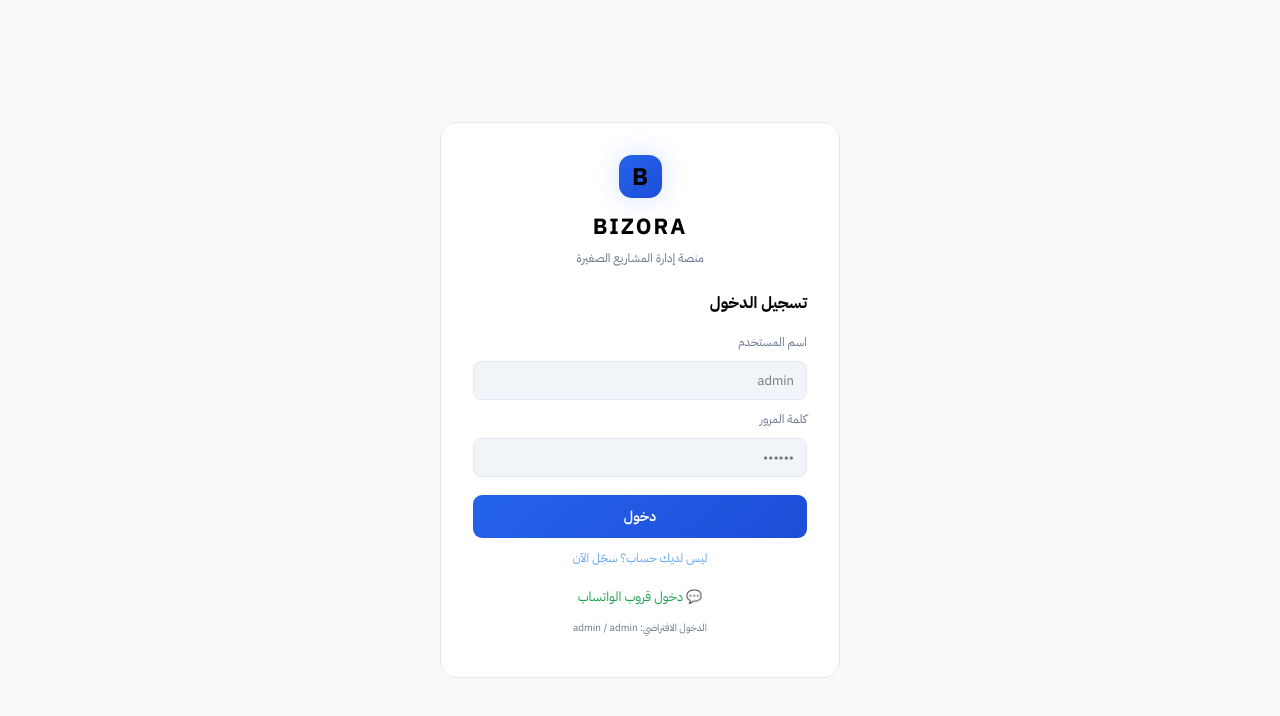
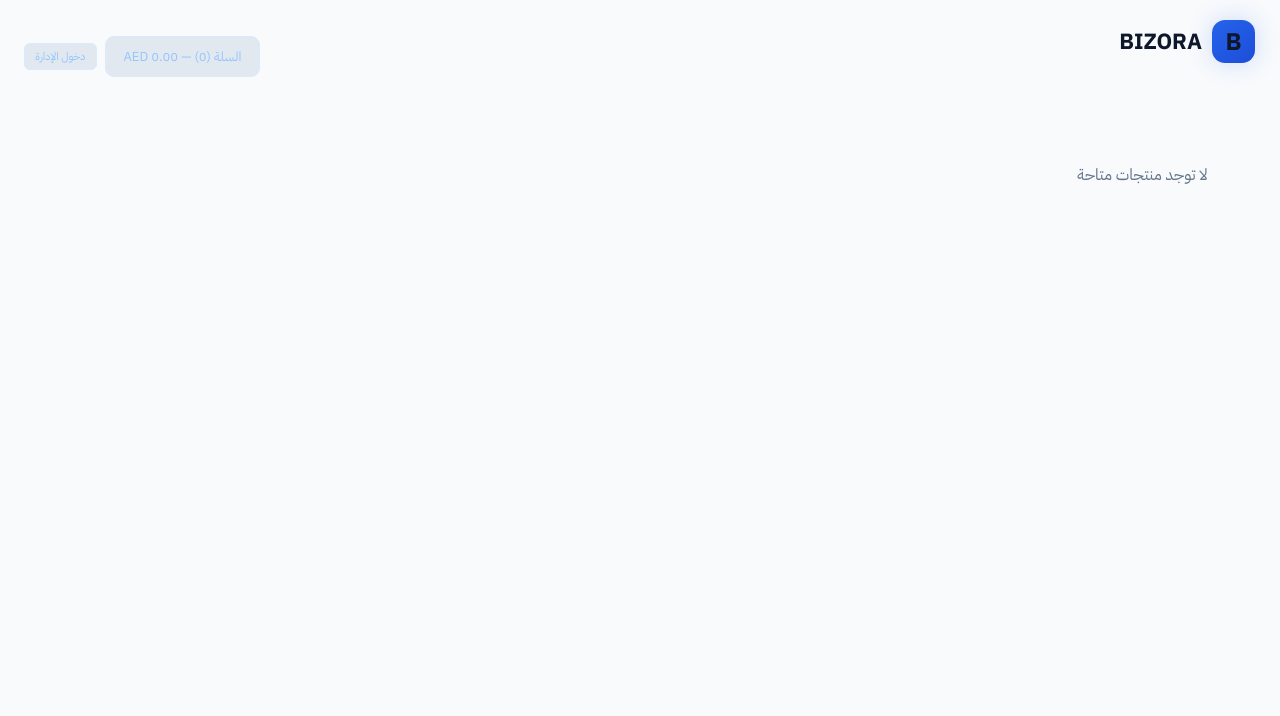
Before and after one commit to mohammadnooralkabiri-creator/bizora, a React (Vite) app: page / in a window 1280 px wide. Shown: the top 716 px of the page. Built offline with nearby package versions, Linux system fonts and the light colour scheme.

Commit message:
Add public storefront and hide admin interfaces for guests

```diff
--- a/src/App.css
+++ b/src/App.css
@@ -841,6 +841,16 @@ footer {
   .two-col { grid-template-columns: 1fr; }
 }
 
+.storefront { min-height: 100vh; background: #F8FAFC; color: #0F172A; padding: 20px; }
+.store-header { display: flex; justify-content: space-between; align-items: center; margin-bottom: 24px; flex-wrap: wrap; gap: 12px; }
+.store-header .brand { display: flex; align-items: center; gap: 10px; }
+.store-header .brand h1 { font-size: 22px; margin: 0; }
+.store-actions { display: flex; gap: 8px; align-items: center; }
+.product-grid { display: grid; grid-template-columns: repeat(auto-fill, minmax(220px, 1fr)); gap: 16px; }
+.product-card { background: #FFFFFF; border: 1px solid #E2E8F0; border-radius: 12px; padding: 16px; display: flex; flex-direction: column; gap: 8px; box-shadow: 0 1px 3px rgba(0,0,0,0.06); }
+.product-card h3 { margin: 0; font-size: 16px; }
+.product-card strong { font-size: 18px; color: #2563EB; }
+
 @media (max-width: 700px) {
   .sidebar { width: 65px; padding: 20px 8px; }
   .brand { justify-content: center; padding: 0 0 25px; }
--- a/src/App.tsx
+++ b/src/App.tsx
@@ -2,6 +2,7 @@ import { useState } from 'react';
 import { useStore } from './store';
 import Sidebar from './components/Sidebar';
 import Login from './pages/Login';
+import Storefront from './pages/Storefront';
 import Dashboard from './pages/Dashboard';
 import Orders from './pages/Orders';
 import Products from './pages/Products';
@@ -61,12 +62,19 @@ const ROLE_PAGES: Record<string, string[]> = {
 function App() {
   const { state, logout } = useStore();
   const [active, setActive] = useState('dashboard');
+  const [showLogin, setShowLogin] = useState(false);
+
+  if (!state.user && !showLogin) {
+    return <Storefront onAdminLogin={() => setShowLogin(true)} />;
+  }
 
   if (!state.user) {
-    return <Login onLogin={() => setActive('dashboard')} />;
+    return <Login onLogin={() => { setShowLogin(false); setActive('dashboard'); }} />;
   }
 
-  const role = state.user.role || 'employee';
+  const user = state.user;
+
+  const role = user.role || 'employee';
   const allowed = ROLE_PAGES[role] || ['dashboard'];
   const safeActive = allowed.includes(active) ? active : 'dashboard';
 
@@ -82,7 +90,7 @@ function App() {
         orderCount={pendingOrders}
         lowStockCount={lowStockCount}
         onLogout={logout}
-        user={state.user.username}
+        user={user.username}
         role={role}
       />
       <main className="main">
@@ -90,7 +98,7 @@ function App() {
           <div className="breadcrumb">مساحة العمل <span>/</span> {activeLabel(safeActive)}</div>
           <div className="top-actions">
             {lowStockCount > 0 && <span className="top-alert">⚠ {lowStockCount}</span>}
-            <div className="top-avatar">{state.user.username.charAt(0).toUpperCase()}</div>
+            <div className="top-avatar">{user.username.charAt(0).toUpperCase()}</div>
           </div>
         </header>
         <section className="content">
--- /dev/null
+++ b/src/pages/Storefront.tsx
@@ -0,0 +1,104 @@
+import React, { useState } from 'react';
+import { useStore } from '../store';
+import Modal from '../components/Modal';
+
+export default function Storefront({ onAdminLogin }: { onAdminLogin: () => void }) {
+  const { state, addOrder, addInvoice } = useStore();
+  const { products, settings } = state;
+  const [cart, setCart] = useState<{ productId: string; qty: number }[]>([]);
+  const [checkoutOpen, setCheckoutOpen] = useState(false);
+  const [customerName, setCustomerName] = useState('');
+  const [phone, setPhone] = useState('');
+  const [address, setAddress] = useState('');
+  const [success, setSuccess] = useState('');
+
+  const addToCart = (productId: string) => {
+    setCart((prev) => {
+      const existing = prev.find((c) => c.productId === productId);
+      if (existing) return prev.map((c) => (c.productId === productId ? { ...c, qty: c.qty + 1 } : c));
+      return [...prev, { productId, qty: 1 }];
+    });
+  };
+
+  const total = cart.reduce((s, c) => {
+    const p = products.find((x) => x.id === c.productId);
+    return s + (p ? p.price * c.qty : 0);
+  }, 0);
+
+  const submitOrder = (e: React.FormEvent) => {
+    e.preventDefault();
+    if (!customerName.trim() || cart.length === 0) return;
+    const orderItems = cart.map((c) => {
+      const p = products.find((x) => x.id === c.productId)!;
+      return { productId: p.id, productName: p.name, qty: c.qty, price: p.price, cost: p.cost };
+    });
+    const order = addOrder({
+      customerName: customerName.trim(),
+      phone: phone.trim(),
+      items: orderItems,
+      status: 'pending',
+      notes: address.trim() ? `العنوان: ${address.trim()}` : '',
+    });
+    addInvoice({
+      orderId: order.id,
+      customerName: order.customerName,
+      items: order.items.map((i) => ({ name: i.productName, qty: i.qty, price: i.price })),
+      subtotal: order.total,
+      taxRate: settings.taxRate,
+      paid: false,
+    });
+    setCart([]);
+    setCheckoutOpen(false);
+    setCustomerName('');
+    setPhone('');
+    setAddress('');
+    setSuccess(`تم إنشاء الطلب #${order.id.slice(0, 6)} وفاتورة تواصل: ${phone || '—'}`);
+  };
+
+  return (
+    <div className="storefront" dir="rtl">
+      <header className="store-header">
+        <div className="brand"><div className="brand-icon">B</div><h1>{settings.businessName}</h1></div>
+        <div className="store-actions">
+          <button className="secondary-btn" onClick={() => setCheckoutOpen(true)} disabled={cart.length === 0}>
+            السلة ({cart.reduce((s, c) => s + c.qty, 0)}) — {total.toFixed(2)} {settings.currency}
+          </button>
+          <button className="small-btn" onClick={onAdminLogin}>دخول الإدارة</button>
+        </div>
+      </header>
+
+      {success && <div className="alert-banner">{success}</div>}
+
+      <div className="product-grid">
+        {products.length === 0 ? (
+          <p className="empty">لا توجد منتجات متاحة</p>
+        ) : (
+          products.map((p) => (
+            <div className="product-card" key={p.id}>
+              <h3>{p.name}</h3>
+              <p className="muted">{p.category}</p>
+              <strong>{p.price.toFixed(2)} {settings.currency}</strong>
+              <p className="muted">مخزون: {p.quantity}</p>
+              <button className="primary-btn full" disabled={p.quantity <= 0} onClick={() => addToCart(p.id)}>
+                {p.quantity <= 0 ? 'نفد' : 'أضف للسلة'}
+              </button>
+            </div>
+          ))
+        )}
+      </div>
+
+      <Modal open={checkoutOpen} title="إتمام الطلب" onClose={() => setCheckoutOpen(false)}>
+        <form onSubmit={submitOrder} className="form">
+          <label>الاسم</label>
+          <input value={customerName} onChange={(e) => setCustomerName(e.target.value)} required />
+          <label>رقم الهاتف (اختياري)</label>
+          <input value={phone} onChange={(e) => setPhone(e.target.value)} placeholder="+971..." />
+          <label>العنوان (اختياري)</label>
+          <textarea value={address} onChange={(e) => setAddress(e.target.value)} rows={2} />
+          <div className="total-line">المجموع: {total.toFixed(2)} {settings.currency}</div>
+          <button type="submit" className="primary-btn full">تأكيد الطلب</button>
+        </form>
+      </Modal>
+    </div>
+  );
+}
```
